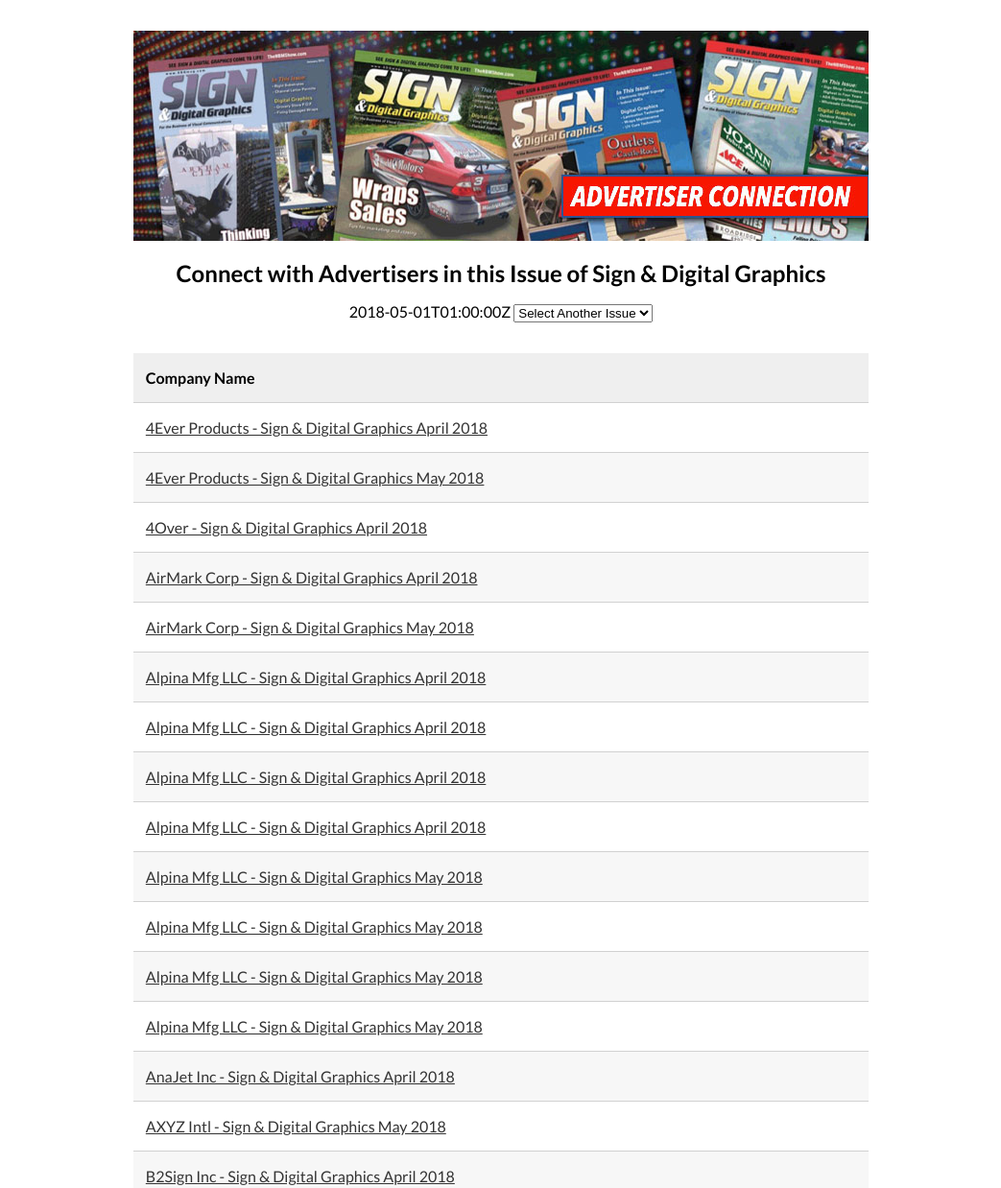
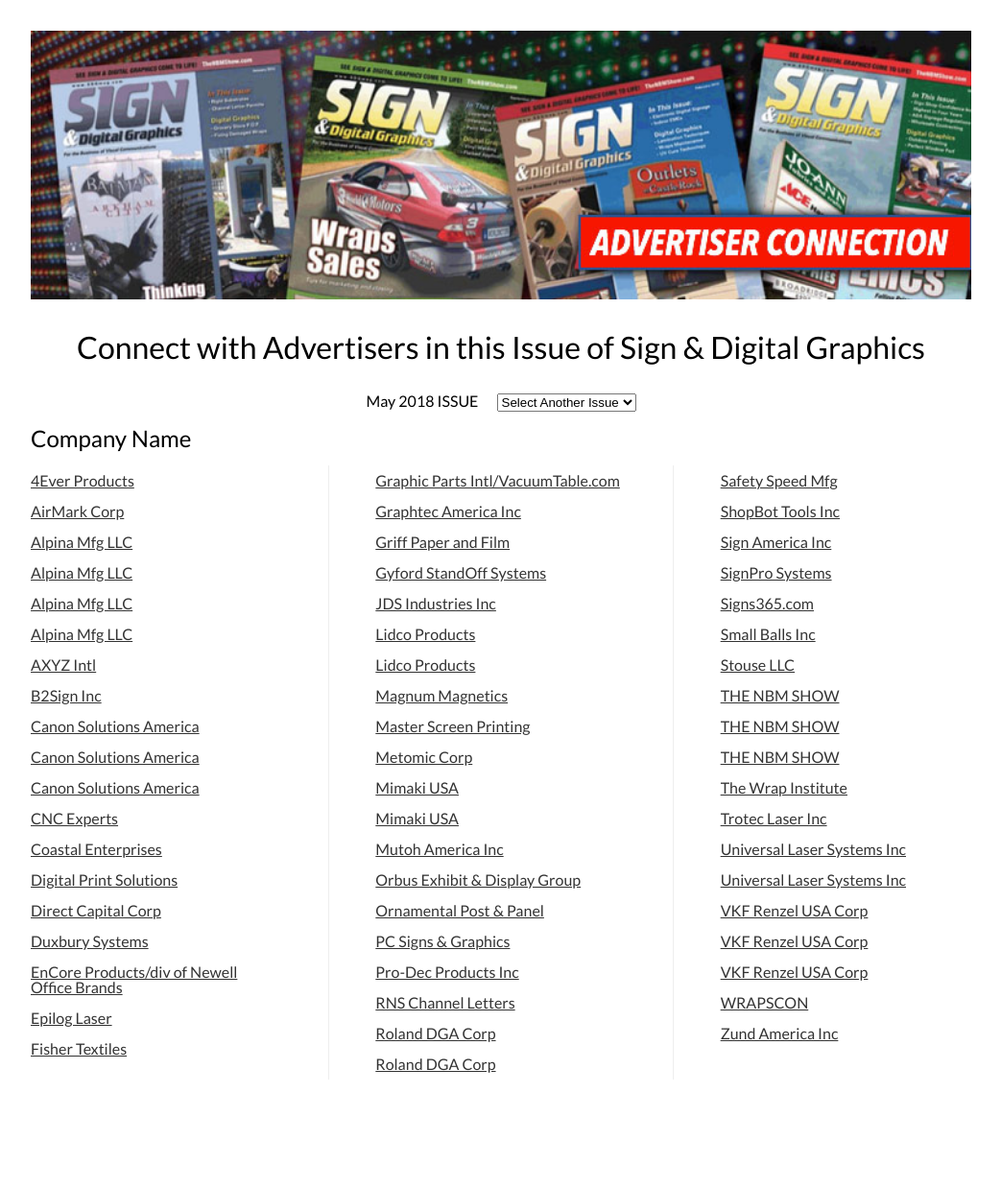
Before and after one commit to variantstudios/nbm-advertiser-connect, a website: page index.html in a window 1280 px wide. Shown: the top 1238 px of the page at 96% size, without its empty margins (118-1161 px from the left). After the commit the page ends 1157 px from the top, so only its background shows below. Drawn offline with nearby package versions, Linux system fonts and the light colour scheme.

Commit message:
Styled the company names to columns and updated the js

```diff
--- a/css/style.css
+++ b/css/style.css
@@ -6,24 +6,41 @@
 }
 
 #wrap {
-    max-width: 766px;
+    /* max-width: 766px; */
+    max-width: 980px;
     margin: 2rem auto;
 }
 
-img {
+.selectedDate {
+    margin: 0 1rem 0 0;
+}
+
+
+/* img {
     height: 219px;
-}
+} */
 
 #DrpDwn {
     text-align: center;
 }
 
 h1 {
-    font-size: 1.5rem;
+    font-size: 2rem;
     text-align: center;
+    margin: 2rem 0 2rem 0;
 }
 
-table {
+header {
+    text-align: center;
+    min-height: 219px;
+}
+
+header img {
+    min-width: 100%;
+}
+
+
+/* table {
     width: 100%;
     margin: 2rem auto;
 }
@@ -60,6 +77,36 @@
 
 td a {
     color: #333333;
+} */
+
+#details ul {
+    -webkit-column-count: 3;
+    column-count: 3;
+    -webkit-column-gap: 10%;
+    column-gap: 10%;
+    -webkit-column-rule: solid 1px #eee;
+    column-rule: solid 1px #eee;
+    padding: 0;
+}
+
+#details ul li {
+    display: block;
+    padding: .5rem 0;
+}
+
+#details ul li a {
+    color: #333333;
+}
+
+#details ul li a:hover {
+    text-decoration: none;
+}
+
+h2 {
+    /* border-bottom: solid 1px #eee; */
+    display: block;
+    padding: 1rem 0;
+    font-size: 1.5rem;
 }
 
 #loader {
--- a/index.html
+++ b/index.html
@@ -4,7 +4,8 @@
 <head>
     <meta charset="UTF-8">
     <title>NBM: Advertiser Connect</title>
-    <link href="https://fonts.googleapis.com/css?family=Lato:400,700" rel="stylesheet">
+    <link rel="stylesheet" href="https://fonts.googleapis.com/css?family=Lato:400,700">
+    <link rel="stylesheet" href="https://cdnjs.cloudflare.com/ajax/libs/meyer-reset/2.0/reset.min.css">
     <link rel="stylesheet" href="css/style.css">
 </head>
 
@@ -17,17 +18,24 @@
         <div id="loader">loading</div>
         <div id="content">
             <div id="DrpDwn">
-                <span class="selectedDate"></span> <select id="DropDown_Year"><option>Select Another Issue</option></select>
+                <span class="selectedDate"></span> <select id="DropDown_Year"><option value="">Select Another Issue</option></select>
             </div>
 
-            <table id="details" border="0" cellpadding="2" cellspacing="2">
+            <!-- <table id="details" border="0" cellpadding="2" cellspacing="2">
                 <thead>
                     <tr>
                         <th>Company Name</th>
                     </tr>
                 </thead>
                 <tbody></tbody>
-            </table>
+            </table> -->
+            <div id="details">
+                <h2>Company Name</h2>
+                <ul></ul>
+            </div>
+
+
+
         </div>
     </div>
 
--- a/js/index.js
+++ b/js/index.js
@@ -53,7 +53,7 @@
 			selectedDate = createDate();
 		}
 		function hotfixDate(val){
-			return val + '-01T01:00:00Z';
+			return val + '-01T00:00:00Z';
 		}
 
 		var hotDate = hotfixDate(selectedDate);
@@ -91,7 +91,7 @@
 		//sorting the year
 		yearsArray.sort();
 		var $yearDropDown = $('#DropDown_Year');
-		var $container = $('#details').find('tbody');
+		var $container = $('#details').find('ul');
 
 		// append the years to select
 		$.each(yearsArray, function(i) {
@@ -100,35 +100,57 @@
 
 		$yearDropDown.change(function() {
 			var selectedyear = this.value;
+			// console.log('val ' + selectedyear);
+			if (selectedyear !== '') {
 			//filter based on  selected year.
 				makesArray = jQuery.grep(pupData, function(product, i) {
 					return product.aa_x002e_nbm_issuedate == selectedyear;
 				});
 				updateTable(makesArray);
+
+				$('.selectedDate').text(convertDate(selectedyear) + ' ISSUE');
+			}
 		});
 
 
+		function testing(val) {
+			//console.log(val);
+			var selectedyear = val;
+			//filter based on  selected year.
+			makesArray = jQuery.grep(pupData, function(product, i) {
+				return product.aa_x002e_nbm_issuedate.slice(0, 7) == selectedyear;
+			});
+			//console.log(makesArray);
+			updateTable(makesArray);
+			$('.selectedDate').text(convertDate(selectedDate) + ' ISSUE');
+		};
 
 		//To update the table element with selected items
-		updateTable = function(collection) {
+		updateTable = function (collection) {
+			if (collection) {
 				$container.empty();
 				for (var i = 0; i < collection.length; i++) {
 					if (collection[i].a_006a078ff371e111b2141cc1def177b7_x002e_nbm_publication == selectedPub) {
+						// $container.append(
+						// 	'<tr><td><a href="' +
+						// 	collection[i].a_92b77a4070bd4d1a82d9fa6ce38df2cc_x002e_websiteurl +
+						// 	'" target="_blank">' +
+						// 	collection[i].nbm_adindexname +
+						// 	' - ' +
+						// 	collection[i].a_006a078ff371e111b2141cc1def177b7_x002e_nbm_publication + ' ' + convertDate(collection[i].aa_x002e_nbm_issuedate) +
+						// 	'</a></td></tr> '
+						// );
 						$container.append(
-						'<tr><td><a href="' +
-							collection[i].a_92b77a4070bd4d1a82d9fa6ce38df2cc_x002e_websiteurl +
-							'" target="_blank">' +
-							collection[i].nbm_adindexname +
-							' - ' +
-							collection[i].a_006a078ff371e111b2141cc1def177b7_x002e_nbm_publication + ' ' + convertDate(collection[i].aa_x002e_nbm_issuedate) +
-							'</a></td></tr> '
+							'<li>' + '<a href="' + collection[i].a_92b77a4070bd4d1a82d9fa6ce38df2cc_x002e_websiteurl + '" target="_blank">' + collection[i].nbm_adindexname + '</a></li>'
 						);
+					}
 				}
 			}
 		};
 
-		updateTable(pupData);
-
+		//updateTable(pupData);
+		//testing(hotDate);
+		testing(selectedDate);
 
 	},
 	complete: function(data) {
```
Lines whose indentation alone changed are shown as unchanged.
